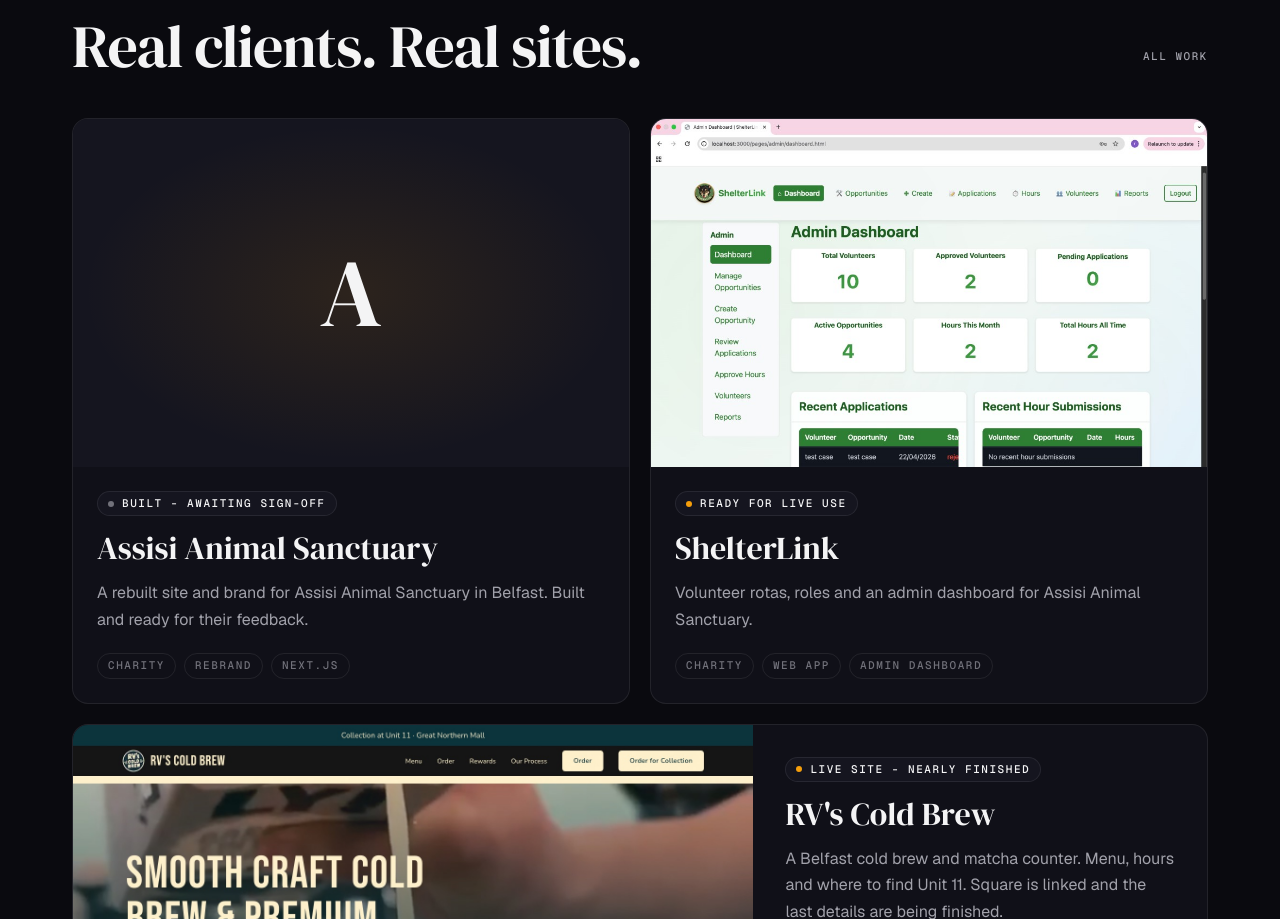
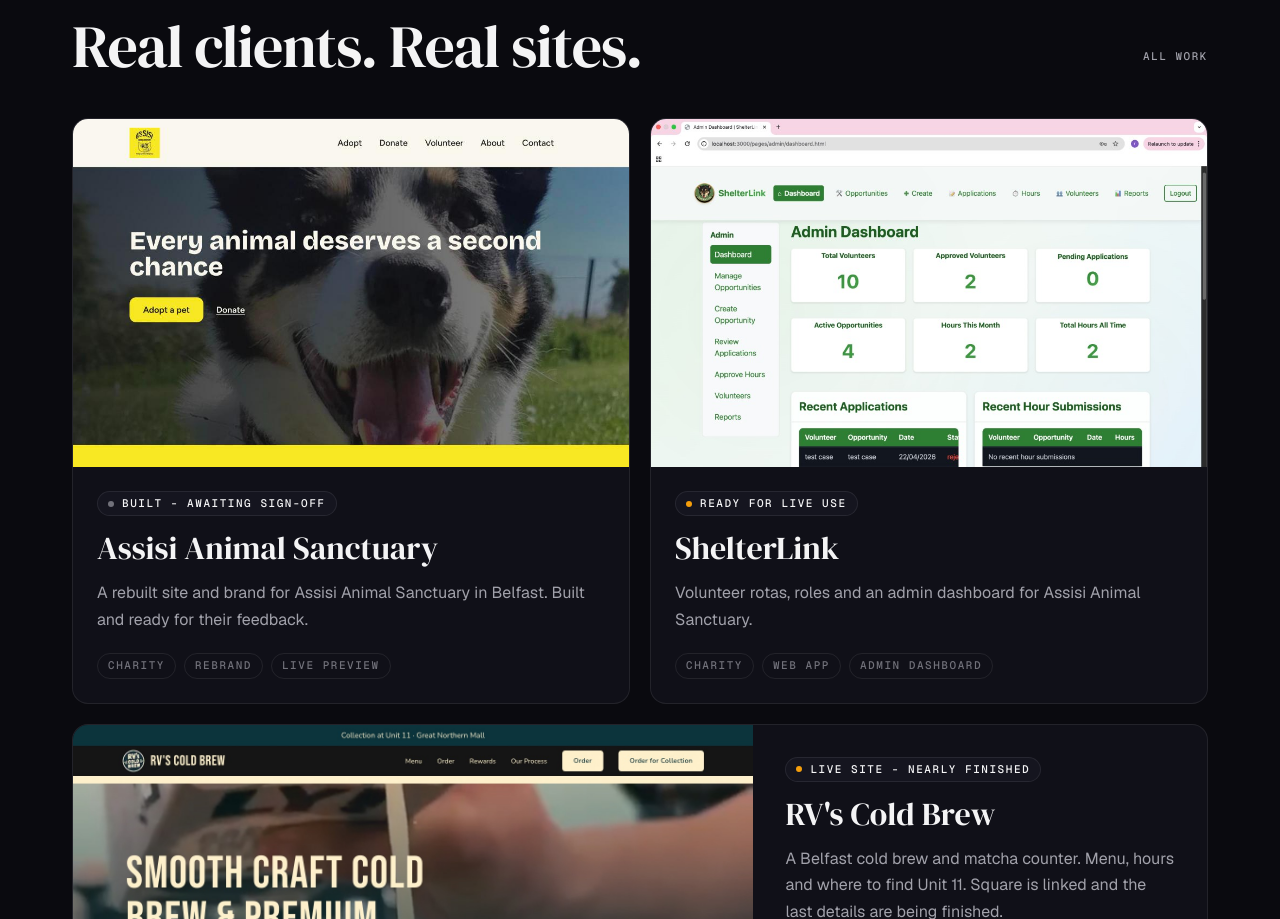
Before and after one commit to rdavidson5637/RDevStudio, a Next.js app: page / in a window 1280 px wide. Shown: the part 2481-3400 px from the top of the page. Built offline with nearby package versions, Linux system fonts and the light colour scheme.

Commit message:
Client work: Assisi preview image and link to the staging preview
Co-Authored-By: Claude Sonnet 5.5 <noreply@anthropic.com>
Claude-Session: https://claude.ai/code/session_019ut6h5SMc7EvMVcZ3LnQLZ

```diff
--- a/components/home/ClientWork.tsx
+++ b/components/home/ClientWork.tsx
@@ -14,6 +14,7 @@ type Job = {
   tags: readonly string[];
   image?: { src: string; alt: string; position?: string };
   wide?: boolean;
+  external?: boolean;
 };
 
 const JOBS: readonly Job[] = [
@@ -22,8 +23,14 @@ const JOBS: readonly Job[] = [
     badge: "Built - awaiting sign-off",
     badgeVariant: "note",
     copy: "A rebuilt site and brand for Assisi Animal Sanctuary in Belfast. Built and ready for their feedback.",
-    href: "/work",
-    tags: ["Charity", "Rebrand", "Next.js"],
+    href: "https://assisi-new.vercel.app",
+    external: true,
+    tags: ["Charity", "Rebrand", "Live preview"],
+    image: {
+      src: "/images/work/assisi-rebrand.jpg",
+      alt: "Preview of the rebuilt Assisi Animal Sanctuary homepage with a collie and the headline Every animal deserves a second chance",
+      position: "object-left-top",
+    },
   },
   {
     title: "ShelterLink",
@@ -59,6 +66,7 @@ function JobCard({ job, delay }: { job: Job; delay: number }) {
     <Reveal delay={delay} className={`h-full ${job.wide ? "lg:col-span-2" : ""}`}>
       <Link
         href={job.href}
+        {...(job.external ? { target: "_blank", rel: "noopener noreferrer" } : {})}
         className={`studio-card group flex h-full flex-col overflow-hidden rounded-studio border border-studio-border bg-studio-surface transition duration-200 hover:-translate-y-0.5 hover:border-amber/50 focus-visible:outline focus-visible:outline-2 focus-visible:outline-offset-4 focus-visible:outline-amber ${
           job.wide ? "lg:flex-row" : ""
         }`}
```
Also changed, not shown: public/images/work/assisi-rebrand.jpg (added).
